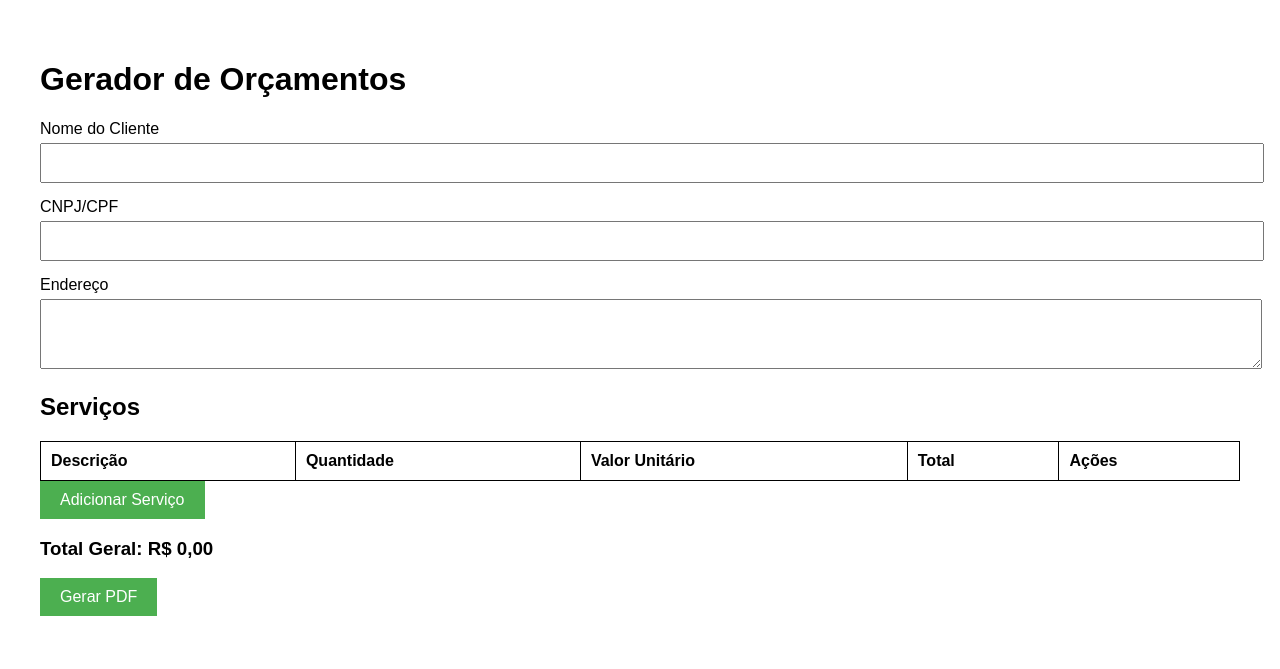
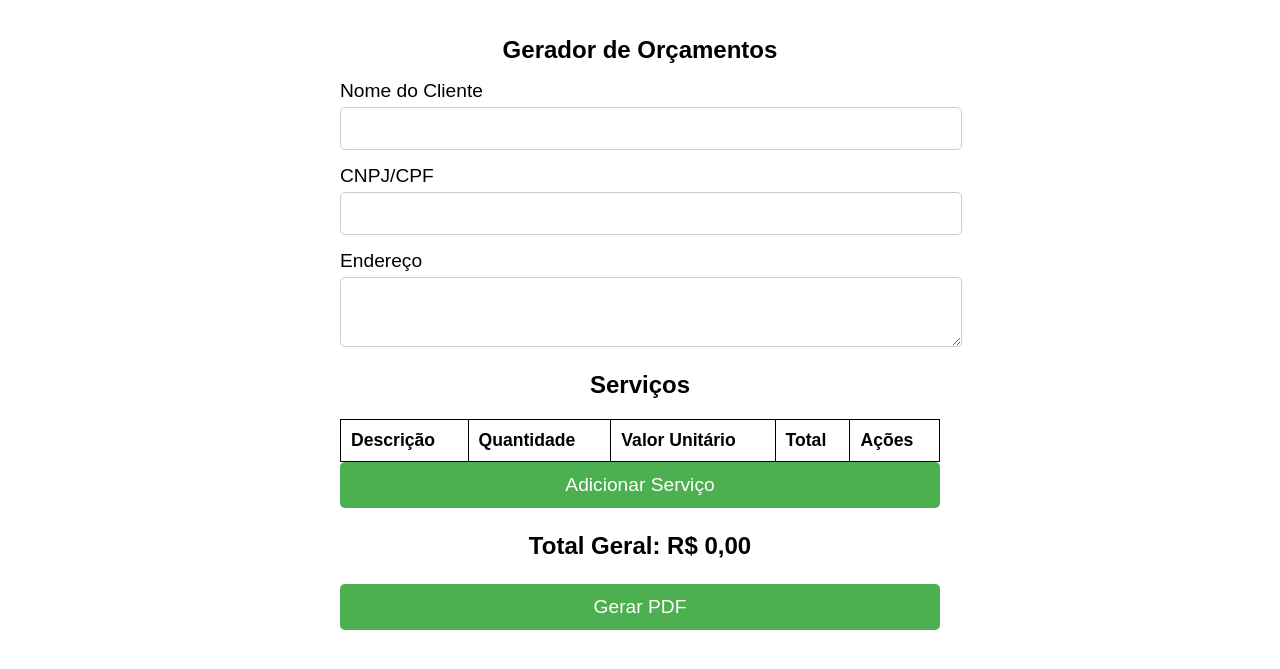
Before and after one commit to CarolScript/orcamento, a Flask app: page / in a window 1280 px wide. Shown: the top 669 px of the page. Run offline with Flask 3, Linux system fonts and the light colour scheme; lists and menus that the app fills with data are empty.

Commit message:
Deploy inicial

```diff
--- a/app.py
+++ b/app.py
@@ -10,7 +10,7 @@ STATIC_DIR = "static"
 os.makedirs(STATIC_DIR, exist_ok=True)
 
 # Caminho para a imagem da assinatura
-SIGNATURE_IMAGE_PATH = "static/assinatura.jpg"  # Certifique-se de que a imagem esteja nesta pasta
+SIGNATURE_IMAGE_PATH = "static/assinatura.jpg"
 
 class PDF(FPDF):
     def header(self):
@@ -18,27 +18,17 @@ class PDF(FPDF):
         self.cell(0, 10, "V.S. MANUTENÇÃO ELÉTRICA", ln=True, align="C")
         self.set_font("Arial", "", 10)
         self.cell(0, 5, "Instalação e Manutenção de Ar Condicionado Split", ln=True, align="C")
-        self.cell(0, 5, "Profissionais de confiança em manutenção elétrica e ar-condicionado", ln=True, align="C")
-        self.ln(10)
-        self.set_font("Arial", "", 10)
-        self.cell(0, 5, "CNPJ: 13.463.502/0001-09", ln=True, align="C")
-        self.cell(0, 5, "Rua 36, Bairro Jd. Ouro Verde, Várzea Grande - MT", ln=True, align="C")
-        self.cell(0, 5, "Tel: (65) 3692-3238 | Cel: (65) 99909-2153", ln=True, align="C")
-        self.cell(0, 5, "E-mail: vsmanutencaoeletrica70@gmail.com", ln=True, align="C")
         self.ln(10)
 
     def footer(self):
-        # Rodapé com a validade do orçamento
         self.set_y(-30)
         self.set_font("Arial", "", 10)
         self.cell(0, 10, f"Documento gerado em: {datetime.now().strftime('%d/%m/%Y')}", ln=True, align="C")
         self.cell(0, 10, "Validade do orçamento: 15 dias a partir da data de emissão.", ln=True, align="C")
 
     def add_signature(self):
-        # Centraliza a assinatura no espaço entre o total e o rodapé
-        self.set_y(-80)  # Ajuste a altura para centralizar no local desejado
-        self.image(SIGNATURE_IMAGE_PATH, x=70, w=70)  # Aumenta o tamanho da assinatura (largura = 70)
-
+        self.set_y(-70)
+        self.image(SIGNATURE_IMAGE_PATH, x=70, w=70)
 
 @app.route("/")
 def index():
@@ -54,23 +44,17 @@ def generate_pdf():
         services = data["services"]
         total_value = data["total_value"]
 
-        # Nome e caminho do arquivo gerado
-        date_str = datetime.now().strftime("%Y-%m-%d")
-        pdf_filename = f"orcamento_{client_name.replace(' ', '_').lower()}_{date_str}.pdf"
+        pdf_filename = f"orcamento_{client_name.replace(' ', '_').lower()}_{datetime.now().strftime('%Y%m%d')}.pdf"
         pdf_filepath = os.path.join(STATIC_DIR, pdf_filename)
 
-        # Gerando o PDF
         pdf = PDF()
         pdf.add_page()
-
-        # Informações do cliente
         pdf.set_font("Arial", "", 12)
         pdf.cell(0, 10, f"Para: {client_name}", ln=True)
         pdf.cell(0, 10, f"CNPJ/CPF: {client_cnpj}", ln=True)
         pdf.cell(0, 10, f"Endereço: {client_address}", ln=True)
         pdf.ln(10)
 
-        # Tabela de serviços
         pdf.set_font("Arial", "B", 12)
         pdf.cell(80, 10, "Descrição", border=1)
         pdf.cell(30, 10, "Quantidade", border=1)
@@ -91,9 +75,7 @@ def generate_pdf():
         pdf.cell(150, 10, "VALOR TOTAL DA MÃO DE OBRA:", border=0, align="R")
         pdf.cell(40, 10, f"R$ {total_value:.2f}", border=1, align="R")
 
-        # Adiciona a assinatura no local apropriado
         pdf.add_signature()
-
         pdf.output(pdf_filepath)
 
         return jsonify({"message": "PDF gerado com sucesso!", "pdf_url": f"/static/{pdf_filename}"})
--- a/templates/index.html
+++ b/templates/index.html
@@ -5,16 +5,53 @@
   <meta name="viewport" content="width=device-width, initial-scale=1.0">
   <title>Gerador de Orçamentos</title>
   <style>
-    body { font-family: Arial, sans-serif; margin: 20px; padding: 20px; }
+    body {
+      font-family: Arial, sans-serif;
+      margin: 20px;
+      padding: 20px;
+      max-width: 600px;
+      margin: auto;
+    }
+    h1, h2, h3 { font-size: 1.5em; text-align: center; }
     .form-group { margin-bottom: 15px; }
-    .form-group label { display: block; margin-bottom: 5px; }
-    .form-group input, .form-group textarea { width: 100%; padding: 10px; font-size: 14px; }
-    .btn { padding: 10px 20px; font-size: 16px; background: #4CAF50; color: white; border: none; cursor: pointer; }
+    .form-group label { font-size: 1.2em; margin-bottom: 5px; display: block; }
+    .form-group input, .form-group textarea {
+      width: 100%;
+      padding: 10px;
+      font-size: 1.1em;
+      border: 1px solid #ccc;
+      border-radius: 5px;
+    }
+    .btn {
+      padding: 12px;
+      font-size: 1.2em;
+      background: #4CAF50;
+      color: white;
+      border: none;
+      border-radius: 5px;
+      cursor: pointer;
+      width: 100%;
+    }
     .btn:hover { background: #45a049; }
-    table { width: 100%; margin-top: 20px; border-collapse: collapse; }
-    table, th, td { border: 1px solid black; }
-    th, td { padding: 10px; text-align: left; }
-    #loading { display: none; font-size: 16px; color: #555; }
+    table {
+      width: 100%;
+      margin-top: 20px;
+      border-collapse: collapse;
+    }
+    table, th, td {
+      border: 1px solid black;
+    }
+    th, td {
+      padding: 10px;
+      text-align: left;
+      font-size: 1.1em;
+    }
+    #loading { display: none; font-size: 16px; color: #555; text-align: center; }
+    @media (max-width: 768px) {
+      h1, h2, h3 { font-size: 1.2em; }
+      .btn { font-size: 1em; }
+      .form-group input, .form-group textarea { font-size: 1em; }
+    }
   </style>
 </head>
 <body>
@@ -26,7 +63,7 @@
     </div>
     <div class="form-group">
       <label for="client-cnpj">CNPJ/CPF</label>
-      <input type="text" id="client-cnpj" name="client_cnpj" pattern="\d{11}|\d{14}" title="Digite 11 (CPF) ou 14 (CNPJ) dígitos" required>
+      <input type="text" id="client-cnpj" name="client_cnpj" required>
     </div>
     <div class="form-group">
       <label for="client-address">Endereço</label>
```
